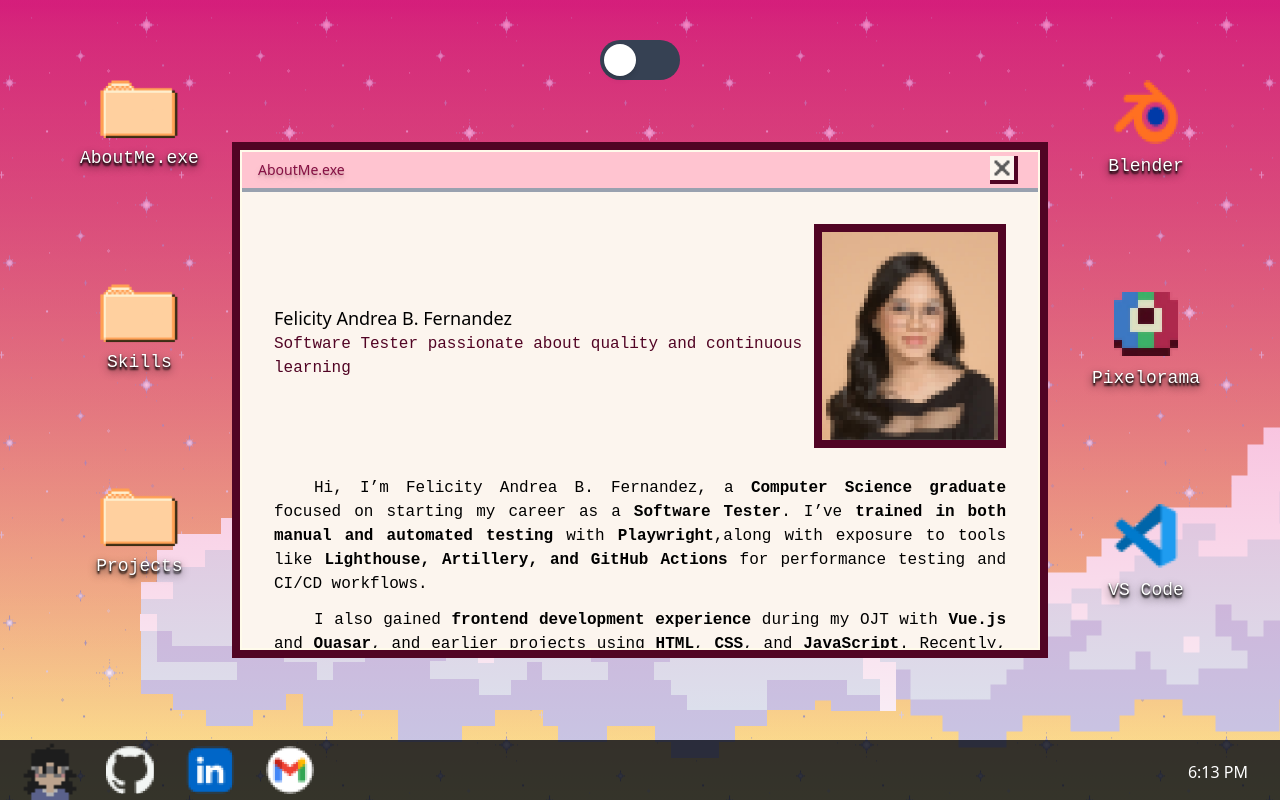
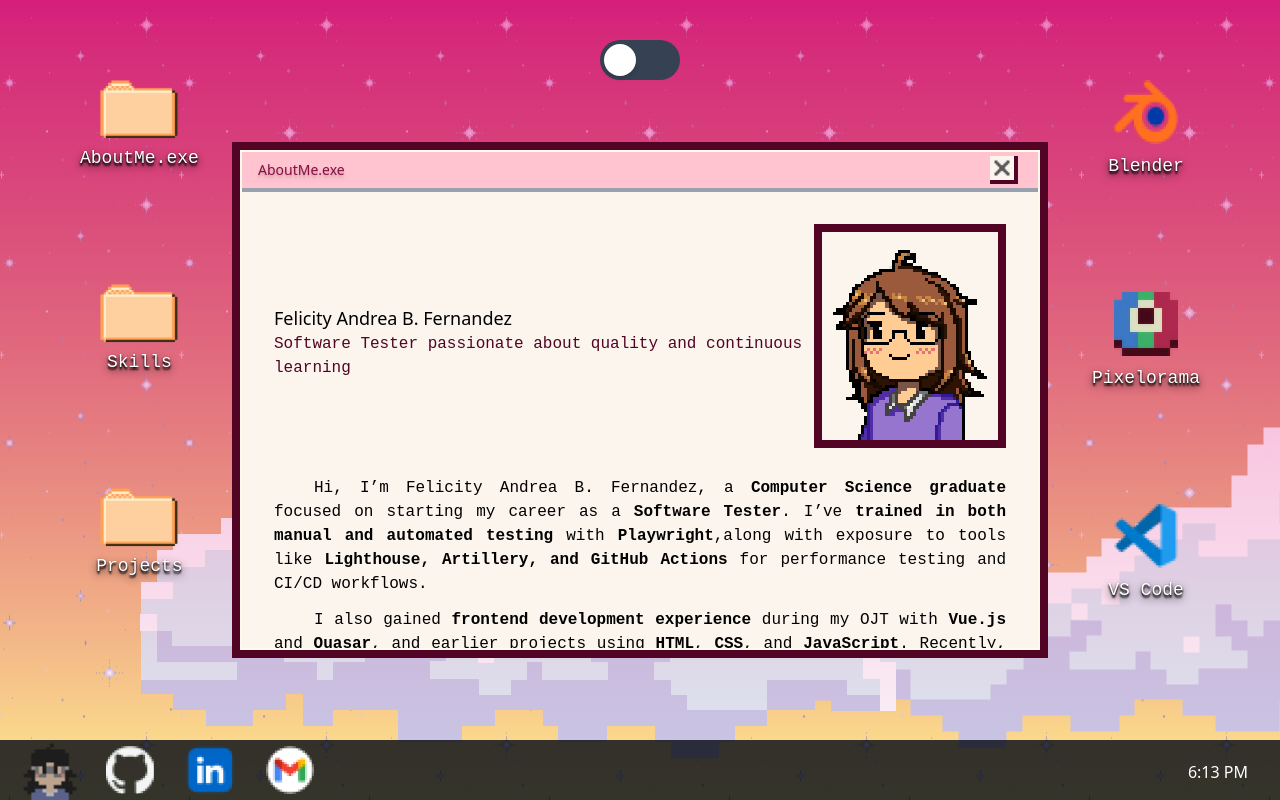
Before and after one commit to FAFernandez247/felicity-portfolio, a React (Vite) app: page / in a window 1280 px wide. Both pictures are taken after a click on the button 139 px from the left and 112 px from the top of the page. Built offline with nearby package versions, Linux system fonts and the light colour scheme.

Commit message:
update: removed image

```diff
--- a/src/Desktop.jsx
+++ b/src/Desktop.jsx
@@ -80,6 +80,7 @@ export default function App() {
             <div className={`relative text-center pointer-events-none ${isMobile ? "mt-50 px-4" : "mt-85"}`}>
                 <h1 className={`text-shadow-lg/80 press-start-2p ${isMobile ? "text-xl mb-4" : "text-4xl/relaxed"}`}>Learning to BUILD <br className={isMobile ? "hidden" : "block"}/>and BREAK Software</h1>
                 <h5 className={`text-shadow-lg/80 vt323 ${isMobile ? "text-[16px] mt-6 font-semibold" : "text-xl mt-12"}`}>Trained in test automation and frontend development, <br className={isMobile ? "hidden" : "block"}/>ready to contribute to modern web projects.</h5>
+                <p className={`text-white text-bold vt323 text-sm mt-120 ${isMobile ? "block" : "hidden" } animate-pulse bg-gray-900 py-1`}>Better experience on desktop!</p>
             </div>
 
             <div className={`absolute flex items-center gap-8 ${isMobile ? "bottom-40 inset-x-0 justify-center flex-row space-y-0" : "right-20 top-20 flex-col space-y-20"}`}>
--- a/src/components/AboutMe.jsx
+++ b/src/components/AboutMe.jsx
@@ -6,11 +6,12 @@ export default function AboutMe(){
                     <div className="flip-container w-40 h-48 lg:w-48 lg:h-56 border-8 border-pink-950 dark:border-blue-950 mb-1 lg:mb-6">
                         <div className="flip-inner relative w-full h-full">
                             <img
-                            src="/assets/pixelMe.jpg"
-                            className="flip-front w-full h-full object-cover"/>
-                            <img
+                            src="/assets/avatar.png"
+                            className="w-full h-full object-cover"
+                            style={{ imageRendering: "pixelated" }}/>
+                            {/* <img
                             src="/assets/me.jpg"
-                            className="flip-back w-full h-full object-cover"/>
+                            className="flip-back w-full h-full object-cover"/> */}
                         </div>
                     </div>
                 </div>
```
Also changed, not shown: public/assets/avatar.png (added), public/assets/me.jpg (deleted).
